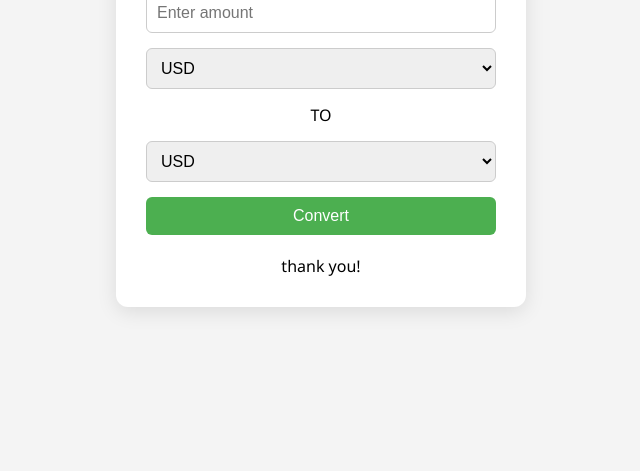
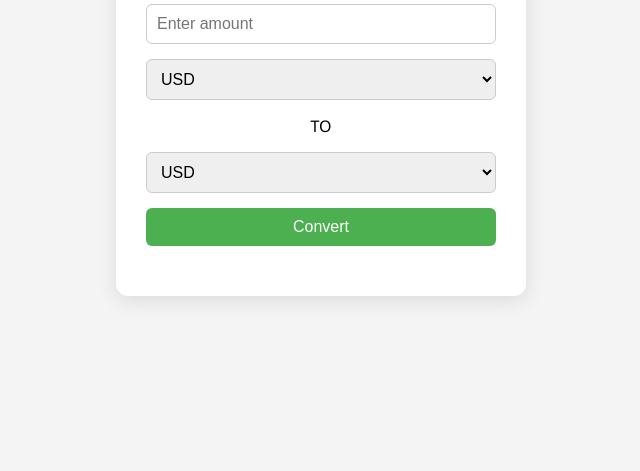
Before and after one commit to SarveshNaik1010/Currency_Converter, a website: page index.html in a window 1280 px wide. Shown: the part 329-800 px from the top of the page, without its empty margins (319-959 px from the left). Drawn offline with Linux system fonts and the light colour scheme.

Commit message:
remove thank you

```diff
--- a/index.html
+++ b/index.html
@@ -31,7 +31,6 @@
         </div>
         <div id="result"></div>
       </div>
-      thank you!
     </div>
   </body>
 </html>
```
